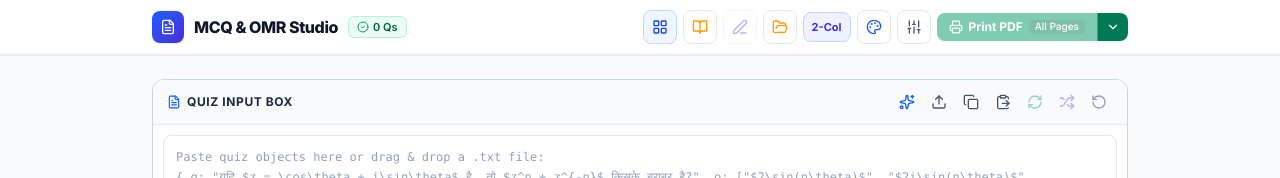
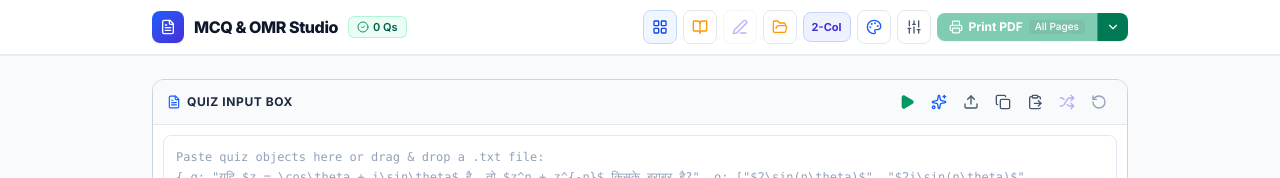
Before and after one commit to ramkargwal/Raman-MCQ-OMR-Studio, a React (Vite) app: page / in a window 1280 px wide. Shown: the top 178 px of the page. Built offline with nearby package versions, Linux system fonts and the light colour scheme.

Commit message:
feat: replace balance options with play quiz action
Replace the option balancing functionality with a new action that copies quiz data to the clipboard and links to the Raman Quiz Challenge platform.

```diff
--- a/src/App.tsx
+++ b/src/App.tsx
@@ -14,7 +14,7 @@ import {
   Check,
   ChevronDown,
   GraduationCap,
-  RefreshCw,
+  Play,
   Edit3,
   FolderOpen,
   Palette,
@@ -26,7 +26,6 @@ import { QuizMetadata, QuizQuestion, PrintTarget, SavedExam } from './types/quiz
 import {
   parseQuizInput,
   formatQuestionsToPromptText,
-  balanceQuestionOptions,
   randomizeQuestionsAndOptions,
   getAnswerDistribution,
 } from './utils/parser';
@@ -230,14 +229,29 @@ export default function App() {
     }
   };
 
-  // Purely shuffle all 4 options of every question at random (no artificial logic)
-  const handleBalanceOptions = () => {
-    if (questions.length === 0) return;
-    const shuffled = balanceQuestionOptions(questions);
-    const formatted = formatQuestionsToPromptText(shuffled);
-    setInputText(formatted);
-    setUserAnswers({});
-    showToast('Randomly shuffled all 4 options (A, B, C, D) for every question!');
+  // Copy all quiz data to clipboard and open Raman Quiz Challenge in a new tab
+  const handlePlayQuiz = () => {
+    const dataToCopy = inputText.trim();
+    if (dataToCopy) {
+      if (navigator.clipboard && navigator.clipboard.writeText) {
+        navigator.clipboard.writeText(inputText).catch(() => {
+          const textarea = document.getElementById('quiz-input-textarea') as HTMLTextAreaElement | null;
+          if (textarea) {
+            textarea.select();
+            document.execCommand('copy');
+          }
+        });
+      } else {
+        const textarea = document.getElementById('quiz-input-textarea') as HTMLTextAreaElement | null;
+        if (textarea) {
+          textarea.select();
+          document.execCommand('copy');
+        }
+      }
+      showToast('Quiz data copied to clipboard! Opening Raman Quiz Challenge...');
+    } else {
+      showToast('Opening Raman Quiz Challenge...');
+    }
   };
 
   // Purely shuffle question order AND purely shuffle all 4 options of every question
@@ -965,6 +979,18 @@ export default function App() {
 
                 {/* Minimal Icon Action Buttons */}
                 <div className="flex items-center gap-1">
+                  {/* Play Quiz Icon Button (Copies all data & opens Raman Quiz Challenge in new tab) */}
+                  <a
+                    href="https://ramkargwal.github.io/apps/game/raman_quiz_challenge.html"
+                    target="_blank"
+                    rel="noopener noreferrer"
+                    onClick={handlePlayQuiz}
+                    className="p-1.5 text-emerald-600 hover:bg-emerald-50 rounded-md transition cursor-pointer inline-flex items-center justify-center"
+                    title="Copy Quiz Data & Play on Raman Quiz Challenge"
+                  >
+                    <Play className="w-4 h-4 fill-current" />
+                  </a>
+
                   {/* AI Prompt Modal Icon Button */}
                   <button
                     type="button"
@@ -1005,24 +1031,13 @@ export default function App() {
                     <ClipboardPaste className="w-4 h-4" />
                   </button>
 
-                  {/* Shuffle Options (A, B, C, D) Icon Button */}
-                  <button
-                    type="button"
-                    onClick={handleBalanceOptions}
-                    disabled={questions.length === 0}
-                    className="p-1.5 text-emerald-600 hover:bg-emerald-50 rounded-md transition cursor-pointer disabled:opacity-40"
-                    title="Shuffle Options (A, B, C, D)"
-                  >
-                    <RefreshCw className="w-4 h-4" />
-                  </button>
-
-                  {/* Randomize All Questions & Options Icon Button */}
+                  {/* Single Shuffle & Randomize Icon Button */}
                   <button
                     type="button"
                     onClick={handleRandomizeAllQuestions}
                     disabled={questions.length === 0}
                     className="p-1.5 text-indigo-600 hover:bg-indigo-50 rounded-md transition cursor-pointer disabled:opacity-40"
-                    title="Randomize All Questions & Options"
+                    title="Shuffle & Randomize Questions and Options (A, B, C, D)"
                   >
                     <Shuffle className="w-4 h-4" />
                   </button>
```
